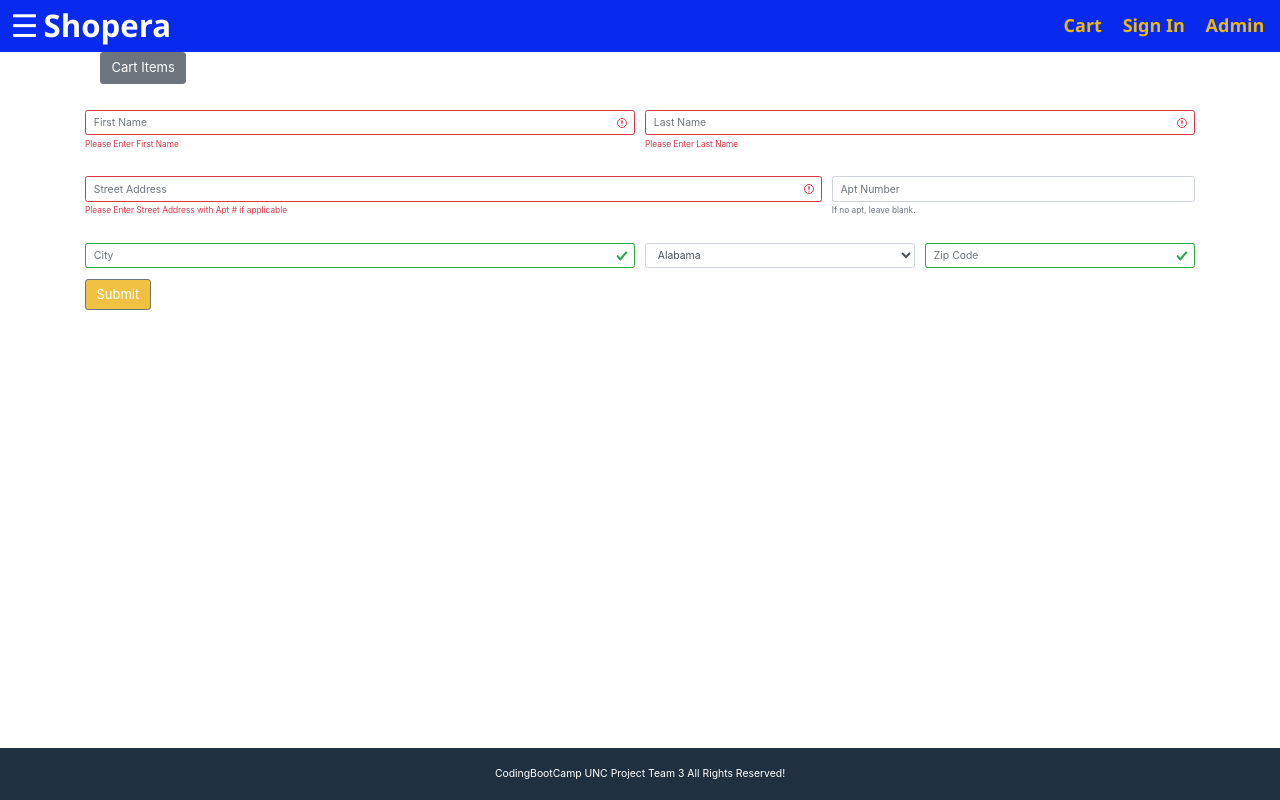
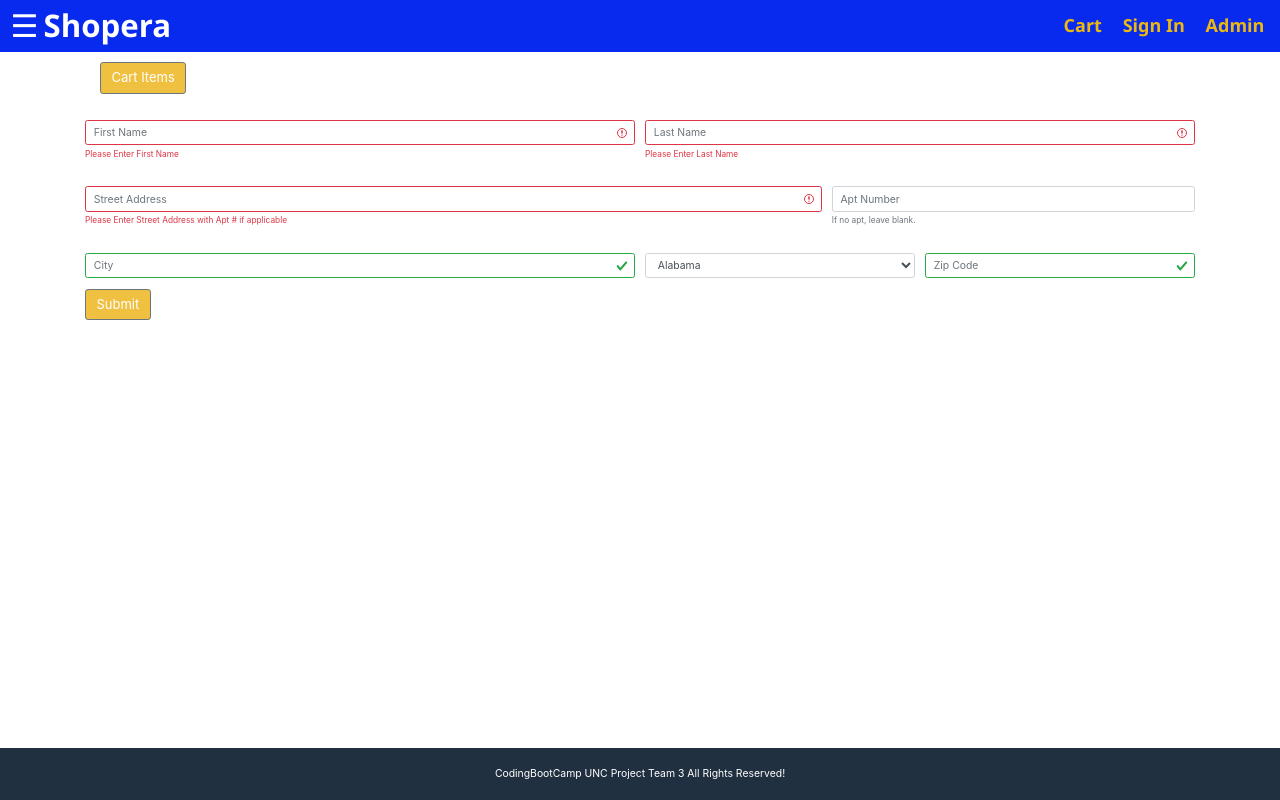
Before and after one commit to mushuyun/shopera2020, a React (Create React App) app in the folder client/: page /shipping in a window 1280 px wide. Built offline with nearby package versions, Linux system fonts and the light colour scheme.

Commit message:
button adjustments

```diff
--- a/client/src/styles/shipping.css
+++ b/client/src/styles/shipping.css
@@ -1,6 +1,11 @@
 #atcSubmit {
     background-color: #f0c040;
     margin-bottom: 10px;
-    text-align: right;
 
 }
+
+#collapseBtn {
+    margin-top: 10px;
+    background-color: #f0c040;
+
+}
```
